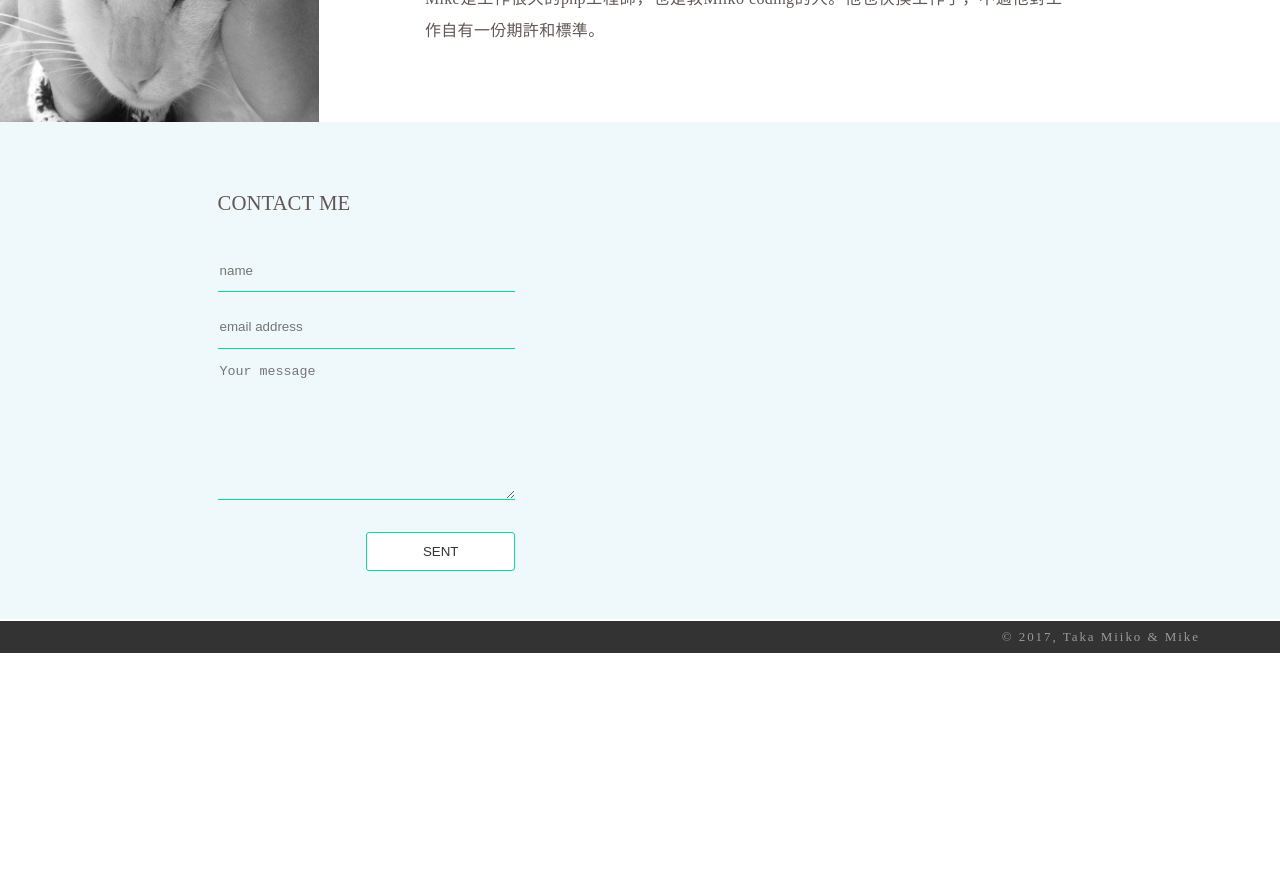
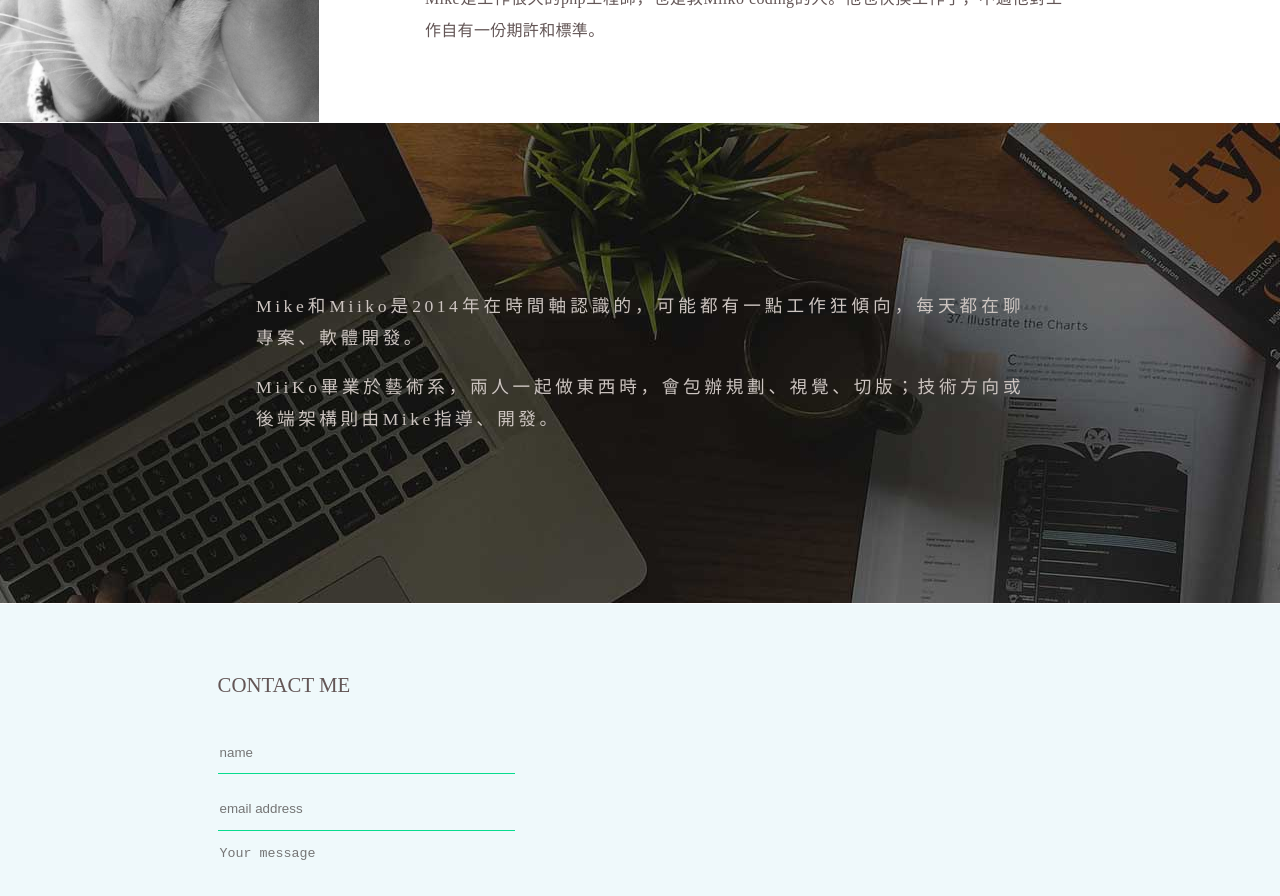
Before and after one commit to TakaMiii/blog2, a Vue app: page /#/ in a window 1280 px wide. Shown: the part 1280-2176 px from the top of the page. Before the commit the page ends 1933 px from the top, so only its background shows below. Built offline with nearby package versions, Linux system fonts and the light colour scheme.

Commit message:
about-me頁RWD完成

```diff
--- a/src/components/AppAboutMe.vue
+++ b/src/components/AppAboutMe.vue
@@ -27,8 +27,15 @@
       </div>
     </div>
 
-    <div class="our-story">
-
+    <div class="our-story-container">
+      <div class="our-story">
+        <p>
+          Mike和Miiko是2014年在時間軸認識的，可能都有一點工作狂傾向，每天都在聊專案、軟體開發。
+        </p>
+        <p>
+          MiiKo畢業於藝術系，兩人一起做東西時，會包辦規劃、視覺、切版；技術方向或後端架構則由Mike指導、開發。
+        </p>
+      </div>
     </div>
   </div>
 </template>
@@ -70,14 +77,40 @@ export default {
   align-items: center;
 }
 
+.our-story-container {
+  background: url('../assets/about-bng.jpg') no-repeat 50% 30%;
+  height: 30em;
+  border: 1px solid #FFFFFF;
+  border-right: 0px;
+  border-left: 0px;
+  background-attachment: fixed;
+  display: flex;
+  justify-content: center;
+  align-items: center;
+}
+
+.our-story {
+  width: 60%;
+}
+
+.our-story p{
+   color: hsla( 21, 10%, 78%, 1);
+   font-weight: 300;
+   font-size: 1.1em;
+   letter-spacing: .2em;
+   line-height: 1.8em;
+}
+
 @media screen and (max-width:576px){
   .about-miiko, .about-mike {
     flex-direction: column;
     border-top: 1px solid #FFFFFF;
   }
-
   .about-miiko-contect, .about-mike-contect {
     margin: .5em 5%;
+  }
+  .our-story-container {
+    background-position: 30% 60%;
   }
 }
 
```
Also changed, not shown: src/assets/about-bng.jpg (added).
